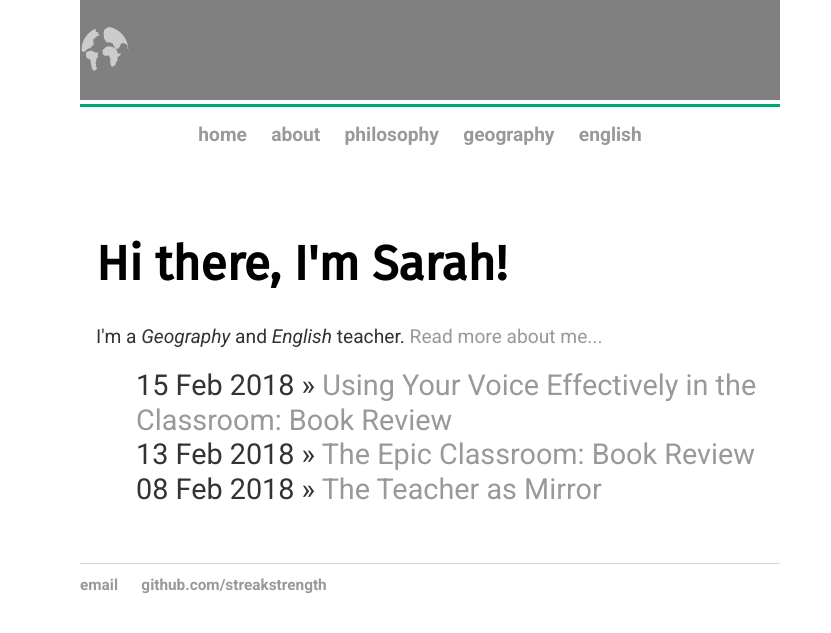
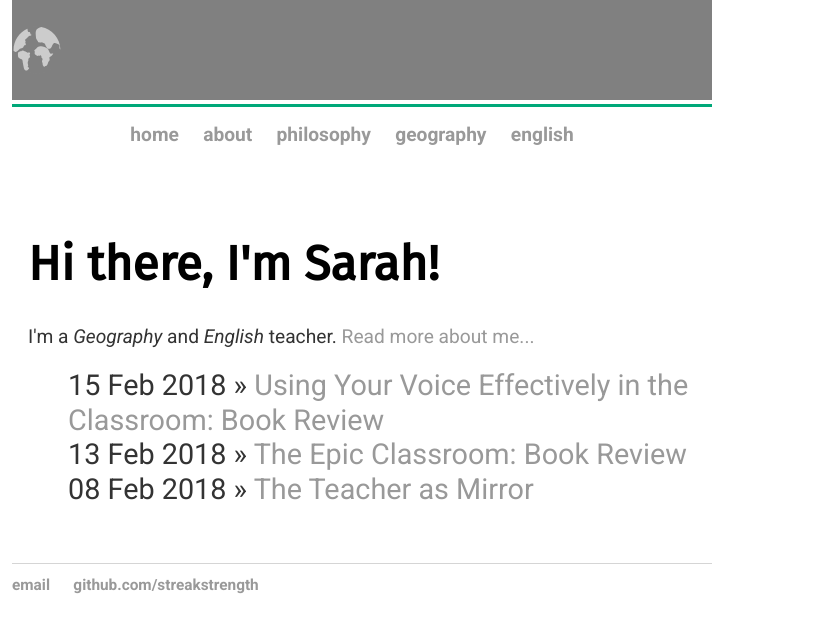
Before and after one commit to streakstrength/streakstrength.github.io, a Jekyll site: the page built from index.html, in a window 1280 px wide. Shown: the top 633 px of the page, without its empty margins (0-831 px from the left). Built offline with Jekyll 4.4.1, drawn with Linux system fonts in a browser that asks for light colours; nearby versions of some CDN libraries.

Commit message:
Update main.css

```diff
--- a/css/main.css
+++ b/css/main.css
@@ -9,8 +9,8 @@ body {
 @media only screen and (min-width: 481px) {
   body {
     padding-top: 0px;
-    padding-right: 5em;
-    padding-left: 5em;
+    /* padding-right: 5em;
+    padding-left: 5em; */
   }
 }
 
```
